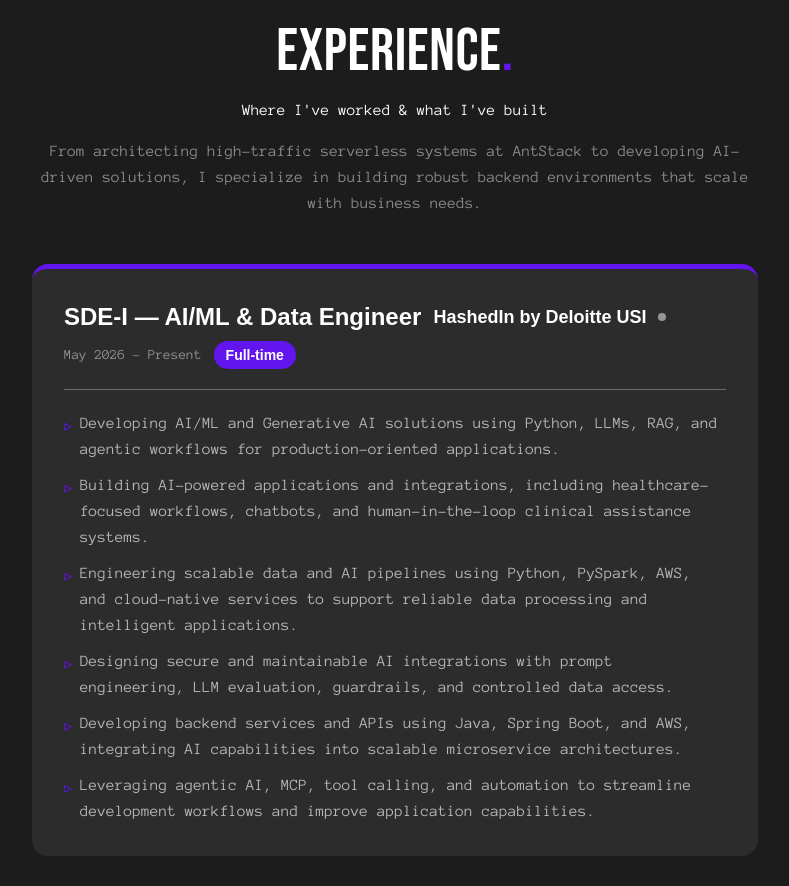
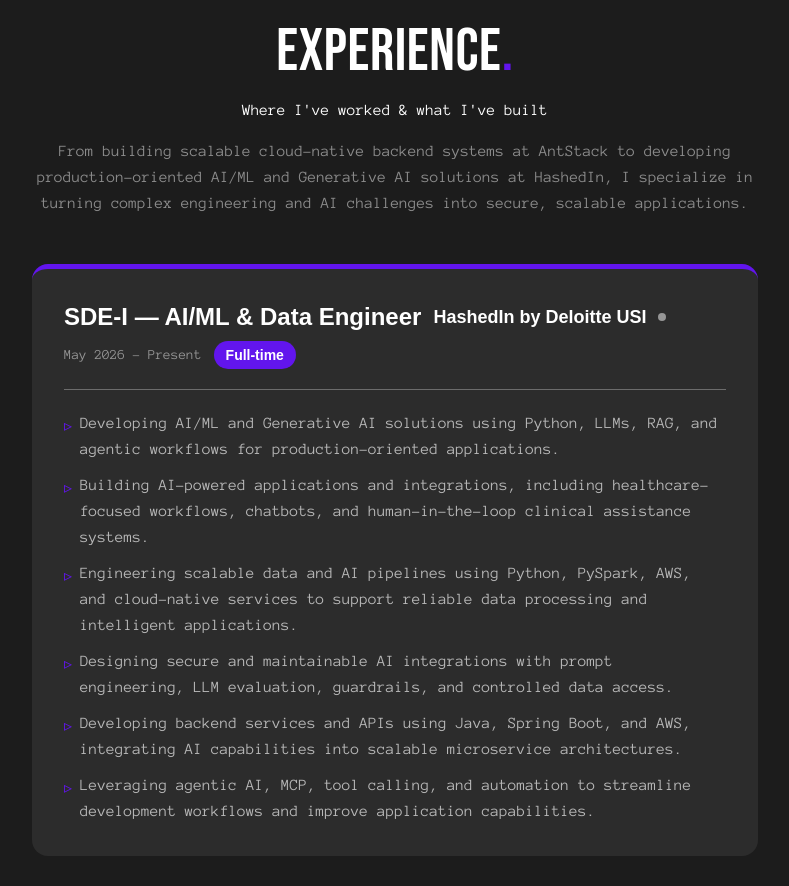
Before and after one commit to chenchugokuljangam13/chenchugokuljangam13.github.io, a React (Vite) app: page / in a window 1280 px wide. Shown: the part 1920-2806 px from the top of the page, without its empty margins (245-1034 px from the left). Built offline with nearby package versions, Linux system fonts and the light colour scheme; a web font is replaced by a local one.

Commit message:
Update EXPERIENCE_INTRO with new role details

```diff
--- a/src/data.js
+++ b/src/data.js
@@ -65,8 +65,7 @@
 ];
 
 export const EXPERIENCE_INTRO =
-  'From architecting high-traffic serverless systems at AntStack to developing AI-driven solutions, I specialize in building robust backend environments that scale with business needs.'
-
+  'From building scalable cloud-native backend systems at AntStack to developing production-oriented AI/ML and Generative AI solutions at HashedIn, I specialize in turning complex engineering and AI challenges into secure, scalable applications.';
 export const FEATURED_ROLE = {
   title: 'SDE-I — AI/ML & Data Engineer',
   company: 'HashedIn by Deloitte USI',
```
